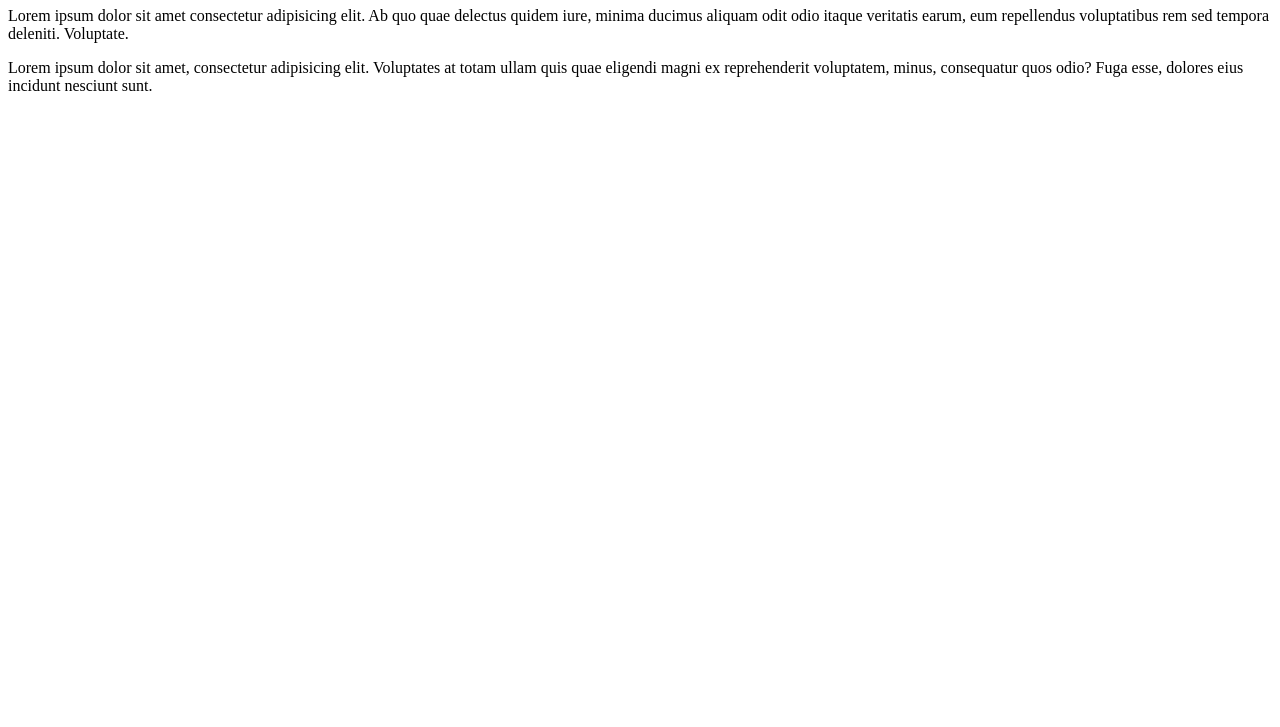
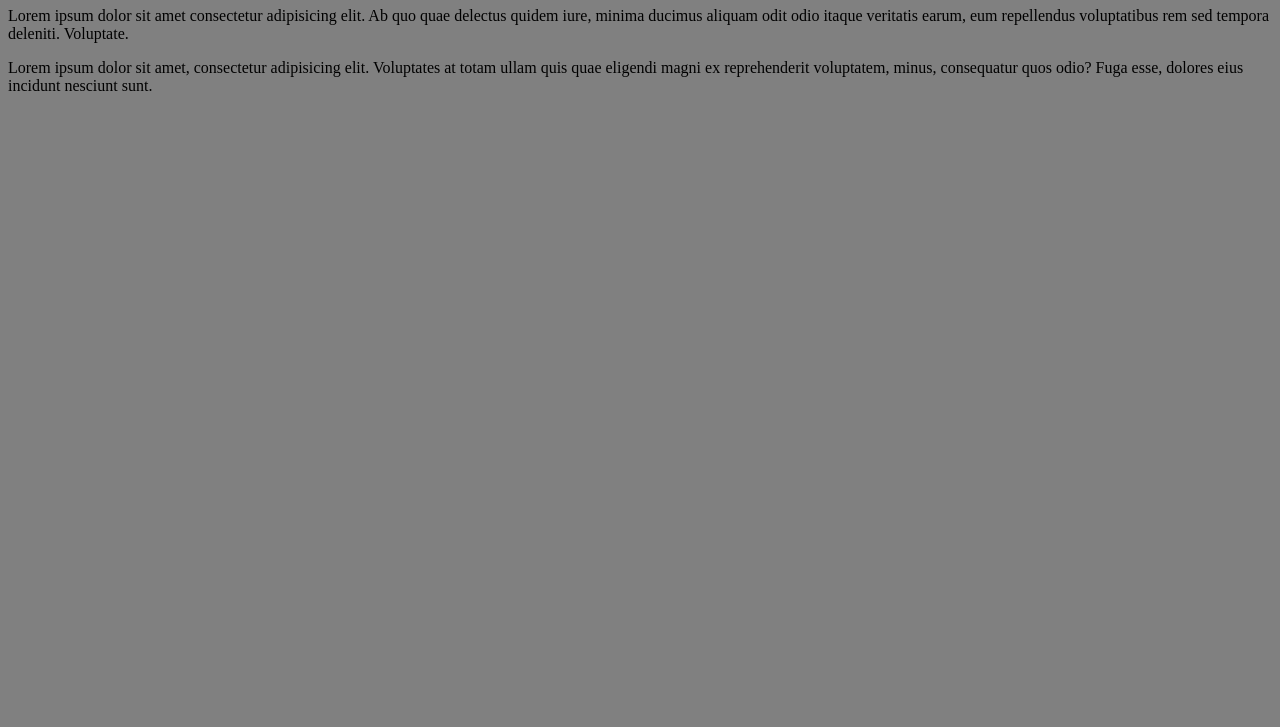
Before and after one commit to igorkozovyj/testrep, a plain HTML site: page index.html in a window 1280 px wide. Shown: the part 73-800 px from the top of the page. Drawn offline with Linux system fonts and the light colour scheme.

Commit message:
Added new file

```diff
--- /dev/null
+++ b/css/style.css
@@ -0,0 +1,3 @@
+body {
+    background-color: grey;
+}
--- a/index.html
+++ b/index.html
@@ -5,6 +5,7 @@
     <meta charset="UTF-8">
     <meta name="viewport" content="width=device-width, initial-scale=1.0">
     <title>Document</title>
+    <link rel="stylesheet" href="./css/style.css">
 </head>
 
 <body>
```
